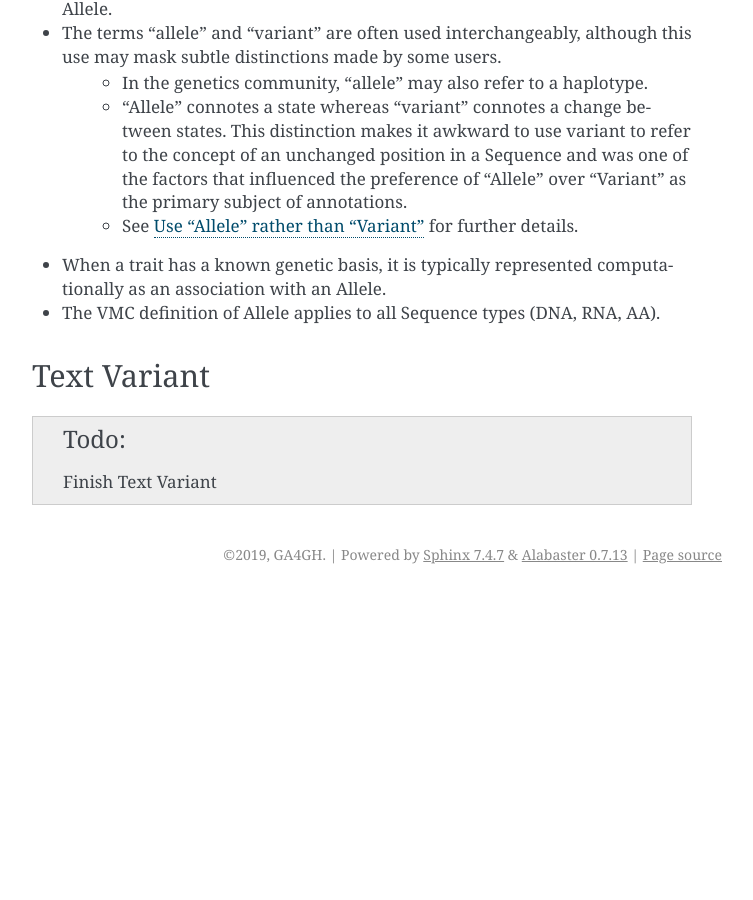
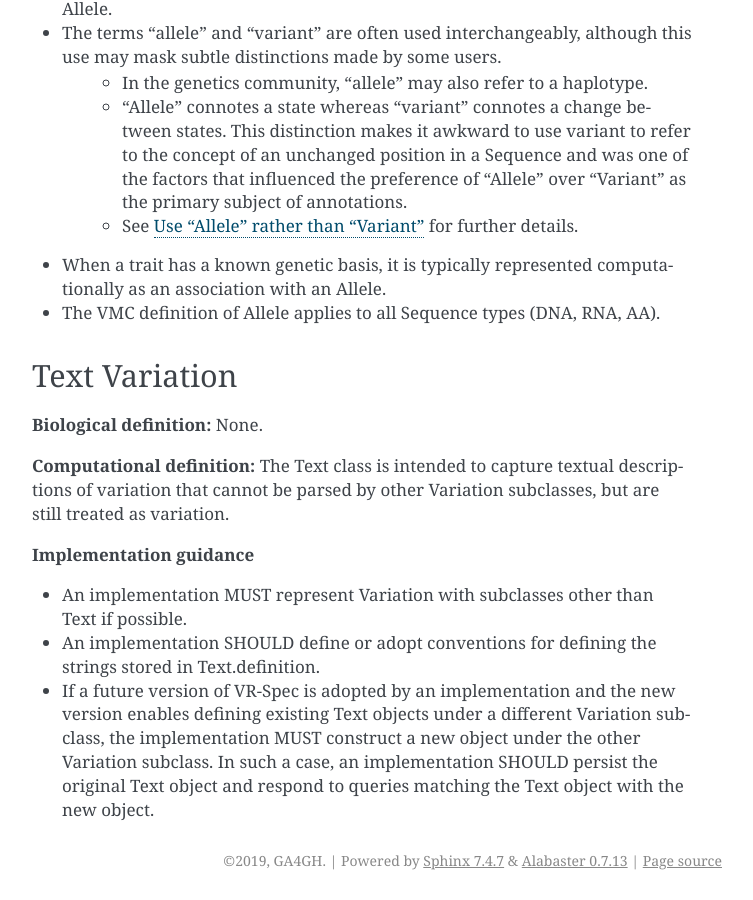
Before and after one commit to ga4gh/vrs, a Sphinx documentation site: the page built from docs/source/specification/terms_and_model/variation.rst, in a window 1280 px wide and 900 px high, scrolled down 1723 px. Shown: the whole window, without its empty margins (388-1141 px from the left). Built offline with Sphinx 7.4.7, drawn with Linux system fonts in a browser that asks for light colours; before the commit the page ends 2317 px from its top, so only the background shows below that.

Commit message:
closes #73

```diff
--- a/docs/source/specification/terms_and_model/variation.rst
+++ b/docs/source/specification/terms_and_model/variation.rst
@@ -61,8 +61,17 @@ interval (e.g., due to one or more indels).
 * The VMC definition of Allele applies to all Sequence types (DNA, RNA, AA).
 
 
-Text Variant
-@@@@@@@@@@@@
-.. todo::
+.. _text:
 
-   Finish Text Variant
+Text Variation
+@@@@@@@@@@@@@@
+
+**Biological definition:** None.
+
+**Computational definition:** The Text class is intended to capture textual descriptions of variation that cannot be parsed by other Variation subclasses, but are still treated as variation.
+
+**Implementation guidance**
+
+* An implementation MUST represent Variation with subclasses other than Text if possible.
+* An implementation SHOULD define or adopt conventions for defining the strings stored in Text.definition.
+* If a future version of VR-Spec is adopted by an implementation and the new version enables defining existing Text objects under a different Variation subclass, the implementation MUST construct a new object under the other Variation subclass. In such a case, an implementation SHOULD persist the original Text object and respond to queries matching the Text object with the new object.
```
